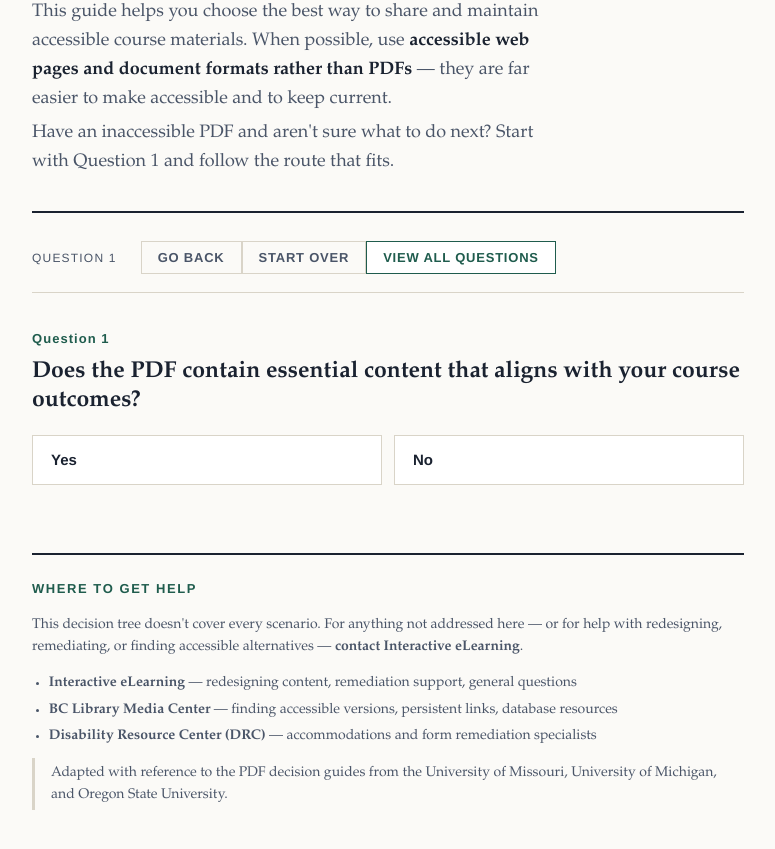
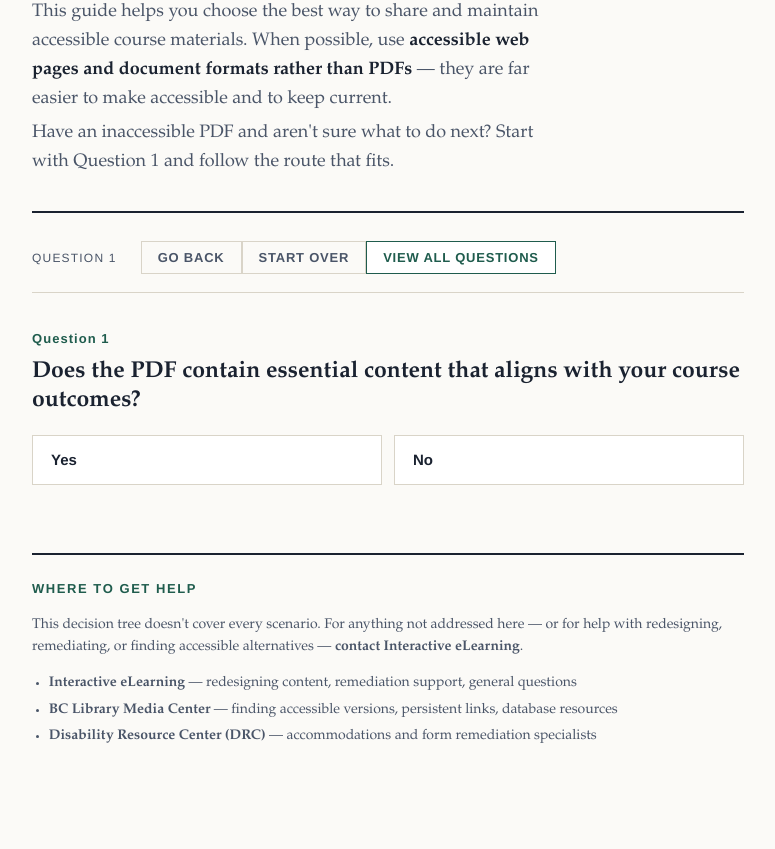
Before and after one commit to rowegeorge/pdf-decision-tree, a plain HTML site: page index.html in a window 1280 px wide. Shown: the part 145-994 px from the top of the page, without its empty margins (252-1027 px from the left). Drawn offline with Linux system fonts and the light colour scheme.

Commit message:
Update index.html

```diff
--- a/index.html
+++ b/index.html
@@ -582,7 +582,6 @@
       <li><strong>BC Library Media Center</strong> — finding accessible versions, persistent links, database resources</li>
       <li><strong>Disability Resource Center (DRC)</strong> — accommodations and form remediation specialists</li>
     </ul>
-    <p class="note">Adapted with reference to the PDF decision guides from the University of Missouri, University of Michigan, and Oregon State University.</p>
   </footer>
 
 </div>
```
